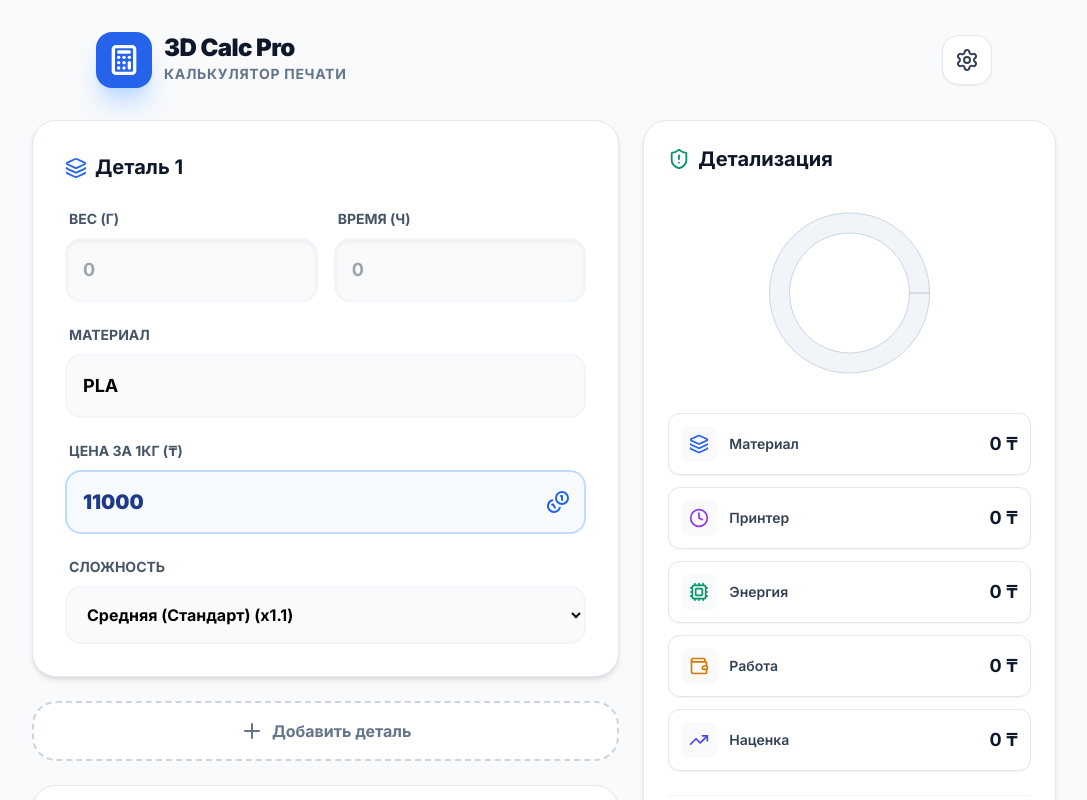
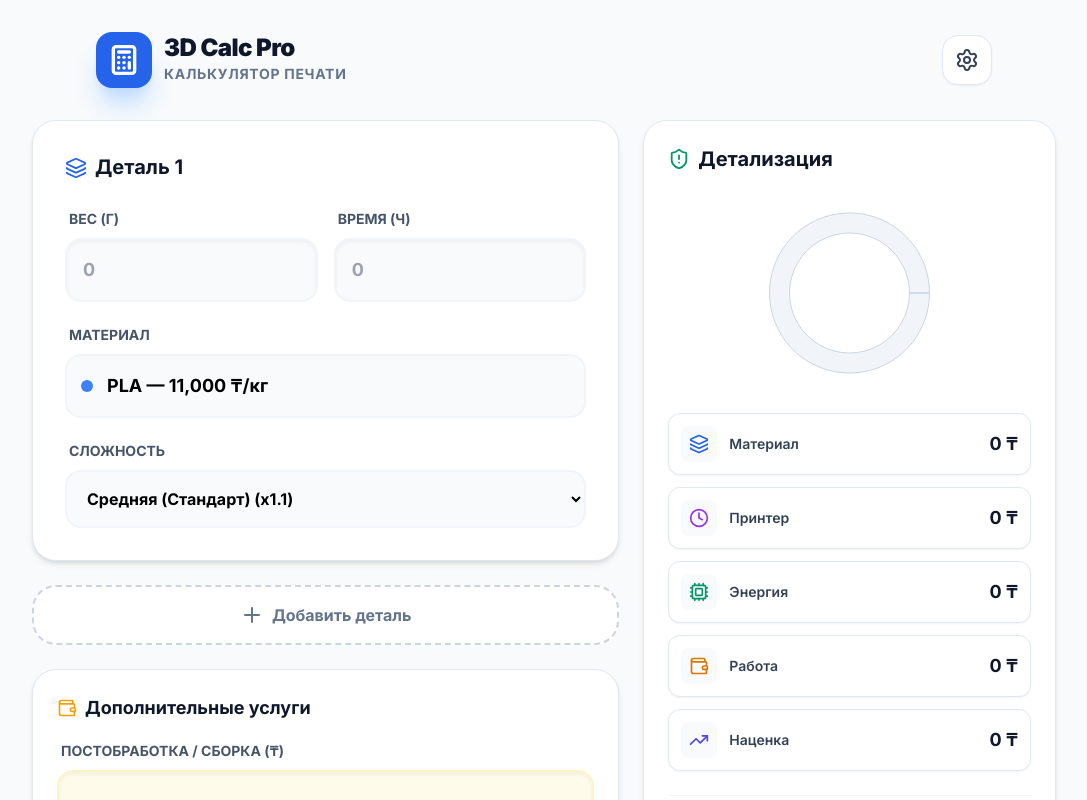
Before and after one commit to ziyadabek/3d-calc-pro, a React (Vite) app: page / in a window 1280 px wide. Shown: the top 800 px of the page, without its empty margins (96-1183 px from the left). Built offline with nearby package versions, Linux system fonts and the light colour scheme.

Commit message:
fix: исправлены все 14 проблем - localStorage, синхронизация цен, SEO, code-splitting

```diff
--- a/App.tsx
+++ b/App.tsx
@@ -1,5 +1,5 @@
 import * as React from 'react';
-import { useState, useMemo } from 'react';
+import { useState, useMemo, useEffect, useCallback } from 'react';
 import {
   Calculator,
   Settings,
@@ -11,11 +11,9 @@ import {
   ShieldAlert,
   Coins,
   Share2,
-  Printer,
   CheckCircle2,
   Plus,
   Trash2,
-  FileText,
   FileDown
 } from 'lucide-react';
 import {
@@ -34,12 +32,41 @@ import {
   ComplexityLevel,
   PrintPart,
   CalcSettings,
-  CalcResults,
-  MaterialPrices
+  CalcResults
 } from './types/index';
 import { DEFAULT_MATERIALS, DEFAULT_SETTINGS, COMPLEXITY_MULTIPLIERS } from './constants/index';
 import { ResultItem } from './components/ResultItem';
 import { SettingsModal } from './components/SettingsModal';
+
+const SETTINGS_KEY = '3dcalcpro_settings';
+
+function loadSettingsFromStorage(): CalcSettings {
+  try {
+    const stored = localStorage.getItem(SETTINGS_KEY);
+    if (stored) {
+      const parsed = JSON.parse(stored);
+      // Ensure materialPrices has all keys
+      return {
+        ...DEFAULT_SETTINGS,
+        ...parsed,
+        materialPrices: { ...DEFAULT_SETTINGS.materialPrices, ...(parsed.materialPrices || {}) }
+      };
+    }
+  } catch (e) {
+    console.warn('Failed to load settings:', e);
+  }
+  return DEFAULT_SETTINGS;
+}
+
+const MATERIAL_COLOR_DOT: Record<string, string> = {
+  PLA: 'bg-blue-500',
+  PETG: 'bg-emerald-500',
+  ABS: 'bg-amber-500',
+  ASA: 'bg-orange-500',
+  PA_CF: 'bg-red-500',
+  TPU: 'bg-purple-500',
+  CUSTOM: 'bg-slate-500'
+};
 
 const App: React.FC = () => {
   const [parts, setParts] = useState<PrintPart[]>([
@@ -55,10 +82,27 @@ const App: React.FC = () => {
   ]);
   const [labor, setLabor] = useState(0);
 
-  const [settings, setSettings] = useState<CalcSettings>(DEFAULT_SETTINGS);
+  const [settings, setSettings] = useState<CalcSettings>(loadSettingsFromStorage);
   const [isSettingsOpen, setIsSettingsOpen] = useState(false);
   const [copied, setCopied] = useState(false);
   const [pdfLoading, setPdfLoading] = useState(false);
+
+  // Save settings to localStorage whenever they change
+  useEffect(() => {
+    try {
+      localStorage.setItem(SETTINGS_KEY, JSON.stringify(settings));
+    } catch (e) {
+      console.warn('Failed to save settings:', e);
+    }
+  }, [settings]);
+
+  // Sync material prices: when settings prices change, update existing parts
+  useEffect(() => {
+    setParts(prev => prev.map(p => ({
+      ...p,
+      materialPrice: settings.materialPrices[p.materialType]
+    })));
+  }, [settings.materialPrices]);
 
   const addPart = () => {
     setParts(prev => [
@@ -219,19 +263,29 @@ ${partsDetails}
       doc.text(`Дата: ${new Date().toLocaleDateString()}`, 14, 40);
 
       // Parts Table
-      const tableBody = parts.map(part => [
+      const tableBody = parts.map(part => {
+        const matCost = (part.weight / 1000) * part.materialPrice;
+        const work = part.hours * settings.amortizationPerHour;
+        const elec = part.hours * settings.electricityPerHour;
+        const partBase = matCost + work + elec;
+        const partMarkup = partBase * (settings.markupPercent / 100);
+        const factor = COMPLEXITY_MULTIPLIERS[part.complexity].factor;
+        const partTotal = (partBase + partMarkup) * factor;
+        return [
           part.name,
           `${part.weight}г`,
           `${part.hours}ч`,
           DEFAULT_MATERIALS[part.materialType].name,
-        COMPLEXITY_MULTIPLIERS[part.complexity].name
-      ]);
+          COMPLEXITY_MULTIPLIERS[part.complexity].name,
+          `${Math.round(partTotal).toLocaleString()} ₸`
+        ];
+      });
 
       const fontStyle = doc.getFontList()['Roboto'] ? { font: 'Roboto' } : {};
 
       autoTable(doc, {
         startY: 50,
-        head: [['Название', 'Вес', 'Время', 'Материал', 'Сложность']],
+        head: [['Название', 'Вес', 'Время', 'Материал', 'Сложность', 'Стоимость']],
         body: tableBody,
         theme: 'grid',
         headStyles: { fillColor: [37, 99, 235], ...fontStyle },
@@ -285,9 +339,6 @@ ${partsDetails}
     }
   };
 
-  const handlePrint = () => {
-    window.print();
-  };
 
   const chartData = useMemo(() => {
     const data = [
@@ -332,7 +383,7 @@ ${partsDetails}
         {/* Ввод данных */}
         <section className="lg:col-span-7 space-y-6 print:col-span-12">
 
-          {parts.map((part, index) => (
+          {parts.map((part) => (
             <div key={part.id} className="bg-white rounded-3xl p-6 md:p-8 shadow-md border border-slate-200 print:shadow-none print:border-none relative group transition-all hover:shadow-lg">
               <div className="flex justify-between items-center mb-6">
                 <h2 className="text-xl font-bold text-slate-900 flex items-center gap-2 print:text-black">
@@ -381,27 +432,17 @@ ${partsDetails}
 
                 <div className="space-y-2">
                   <label className="text-sm font-bold text-slate-600 uppercase ml-1">Материал</label>
+                  <div className="relative">
+                    <div className={`absolute left-4 top-1/2 -translate-y-1/2 w-3 h-3 rounded-full ${MATERIAL_COLOR_DOT[part.materialType] || 'bg-slate-400'}`} />
                     <select
                       value={part.materialType}
                       onChange={(e) => updatePart(part.id, 'materialType', e.target.value as MaterialType)}
-                    className="w-full px-4 py-4 bg-slate-50 border-2 border-slate-100 rounded-2xl focus:border-blue-500 outline-none font-bold text-lg appearance-none cursor-pointer print:bg-white print:border-slate-300"
+                      className="w-full pl-10 pr-4 py-4 bg-slate-50 border-2 border-slate-100 rounded-2xl focus:border-blue-500 outline-none font-bold text-lg appearance-none cursor-pointer print:bg-white print:border-slate-300"
                     >
                       {Object.entries(DEFAULT_MATERIALS).map(([key, config]) => (
-                      <option key={key} value={key}>{config.name}</option>
+                        <option key={key} value={key}>{config.name} — {(settings.materialPrices[key as MaterialType] || 0).toLocaleString()} ₸/кг</option>
                       ))}
                     </select>
-                </div>
-
-                <div className="space-y-2 print:hidden">
-                  <label className="text-sm font-bold text-slate-600 uppercase ml-1">Цена за 1кг (₸)</label>
-                  <div className="relative">
-                    <input
-                      type="number"
-                      value={part.materialPrice || ''}
-                      onChange={(e) => updatePart(part.id, 'materialPrice', parseFloat(e.target.value) || 0)}
-                      className="w-full pl-4 pr-12 py-4 bg-blue-50/50 border-2 border-blue-200 rounded-2xl focus:border-blue-600 outline-none font-black text-blue-900 text-xl"
-                    />
-                    <Coins className="absolute right-4 top-1/2 -translate-y-1/2 text-blue-600" size={24} />
                   </div>
                 </div>
 
@@ -558,7 +599,7 @@ ${partsDetails}
       />
 
       <footer className="mt-12 pb-8 text-slate-400 text-[10px] font-black text-center uppercase tracking-widest print:mt-4 print:text-black">
-        <p>© 2024 3D CALC PRO — Усть-Каменогорск</p>
+        <p>© 2026 3D CALC PRO — Усть-Каменогорск</p>
       </footer>
     </div>
   );
--- a/components/SettingsModal.tsx
+++ b/components/SettingsModal.tsx
@@ -97,7 +97,7 @@ export const SettingsModal: React.FC<SettingsModalProps> = ({ isOpen, onClose, s
             </button>
 
             {showPrices && (
-              <div className="space-y-3 animate-in slide-in-from-top-2">
+              <div className="space-y-3 transition-all duration-300">
                 {Object.entries(DEFAULT_MATERIALS).map(([key, config]) => {
                   const materialType = key as MaterialType;
                   const colors = MATERIAL_COLORS[key] || MATERIAL_COLORS.CUSTOM;
--- a/vite.config.ts
+++ b/vite.config.ts
@@ -11,6 +11,17 @@ export default defineConfig(({ mode }) => {
       host: '0.0.0.0',
     },
     plugins: [react()],
+    build: {
+      rollupOptions: {
+        output: {
+          manualChunks: {
+            'react-vendor': ['react', 'react-dom'],
+            'charts': ['recharts'],
+            'pdf': ['jspdf', 'jspdf-autotable']
+          }
+        }
+      }
+    },
     define: {
       'process.env.API_KEY': JSON.stringify(env.GEMINI_API_KEY),
       'process.env.GEMINI_API_KEY': JSON.stringify(env.GEMINI_API_KEY)
```
Also changed, not shown: index.html (+3 -0 lines). Lines whose indentation alone changed are shown as unchanged.
